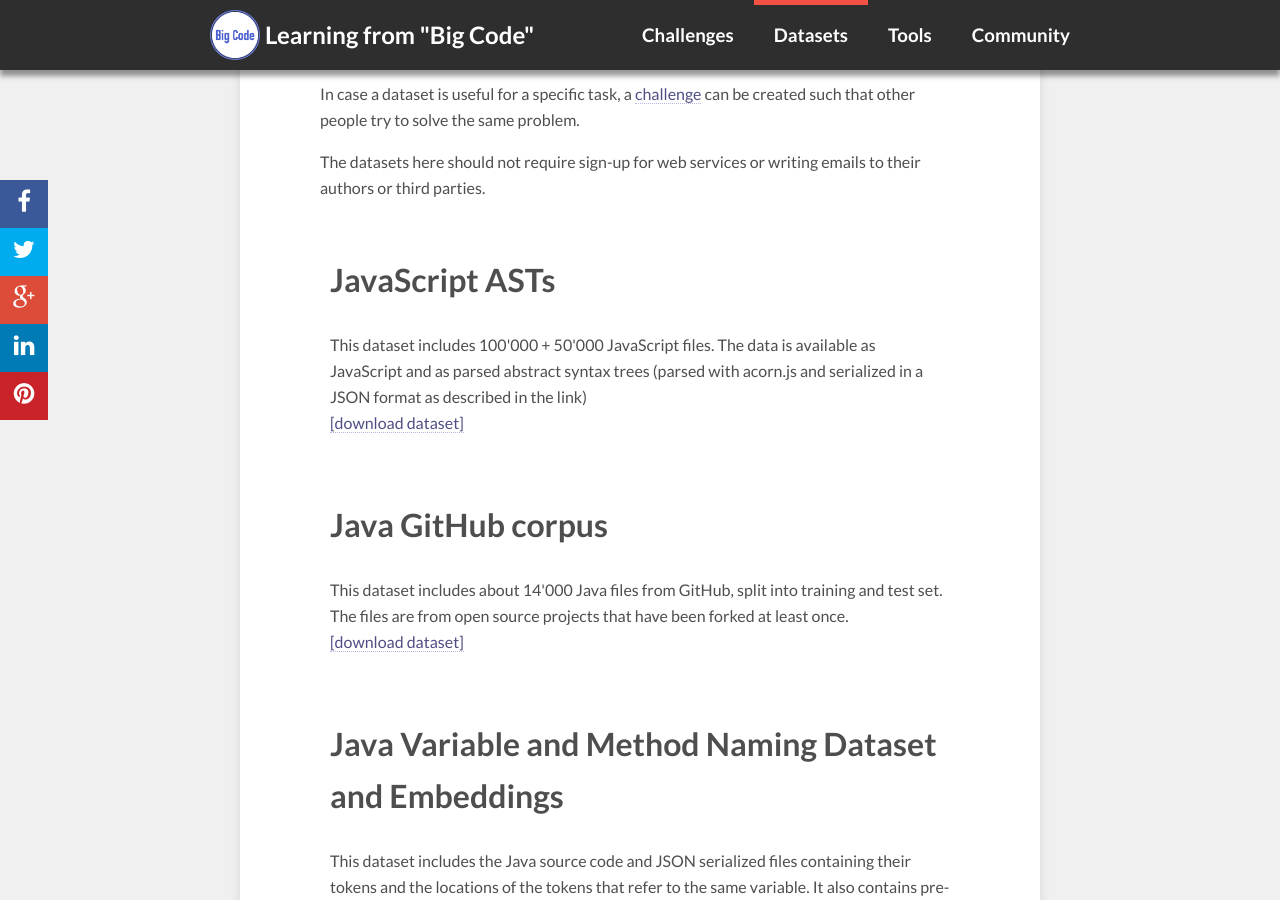
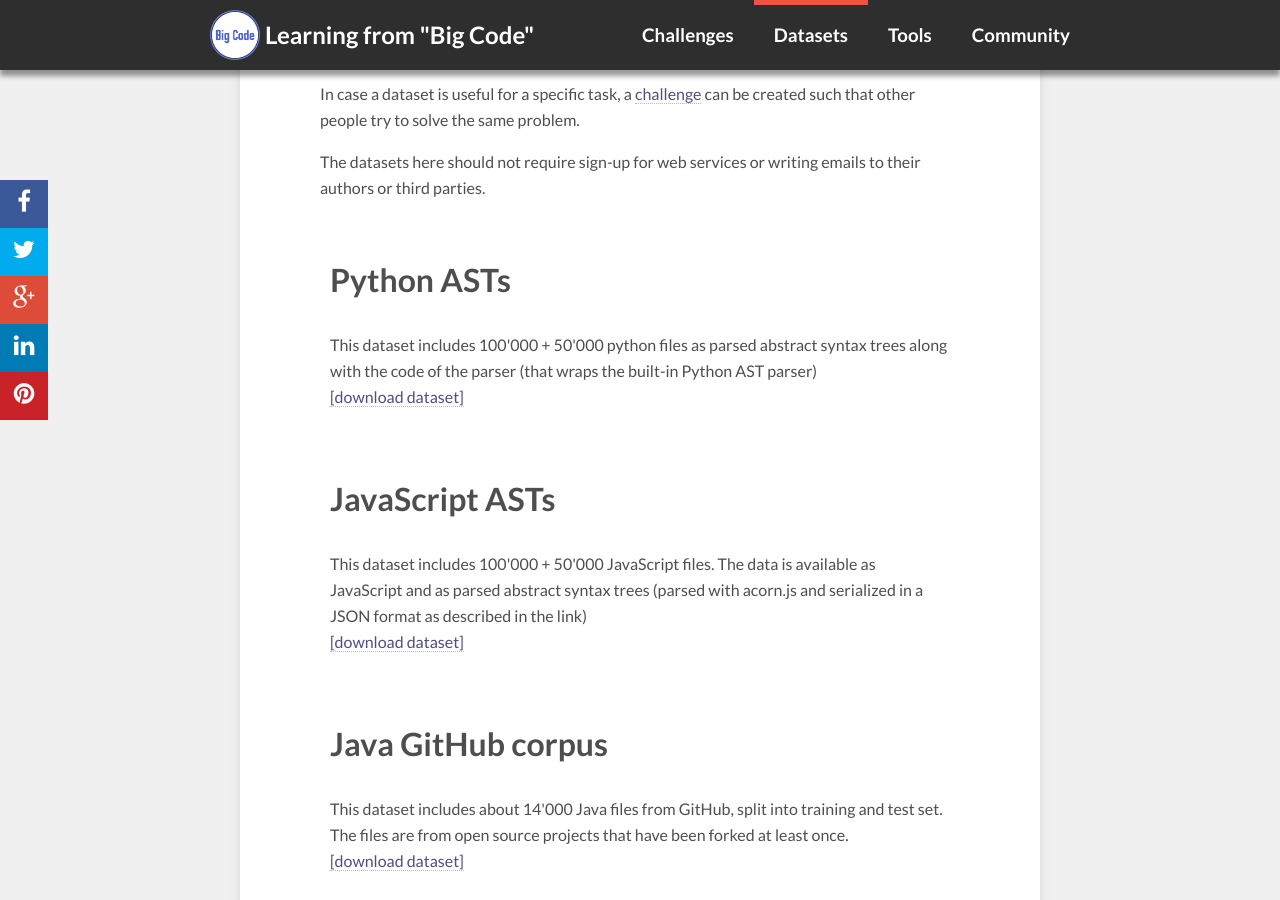
Before and after one commit to learnbigcode/learnbigcode.github.io, a Jekyll site: the page built from datasets/index.md, in a window 1280 px wide and 900 px high, scrolled down 349 px. Built offline with Jekyll 4.4.1, drawn with Linux system fonts in a browser that asks for light colours; nearby versions of some CDN libraries; comment, search, counter and statistics services are not loaded.

Commit message:
Update index.md

```diff
--- a/datasets/index.md
+++ b/datasets/index.md
@@ -13,6 +13,14 @@ In case a dataset is useful for a specific task, a <a href="/challenges">challen
 
 The datasets here should not require sign-up for web services or writing emails to their authors or third parties.
 
+
+<div class="highlightitem">
+<h1 id="javascript-asts">Python ASTs</h1>
+
+<p>This dataset includes 100'000 + 50'000 python files as parsed abstract syntax trees along with the code of the parser (that wraps the built-in Python AST parser)<br>
+
+<a href="http://www.srl.inf.ethz.ch/py150">[download dataset]</a></p>
+</div>
 
 <div class="highlightitem">
 <h1 id="javascript-asts">JavaScript ASTs</h1>
```
